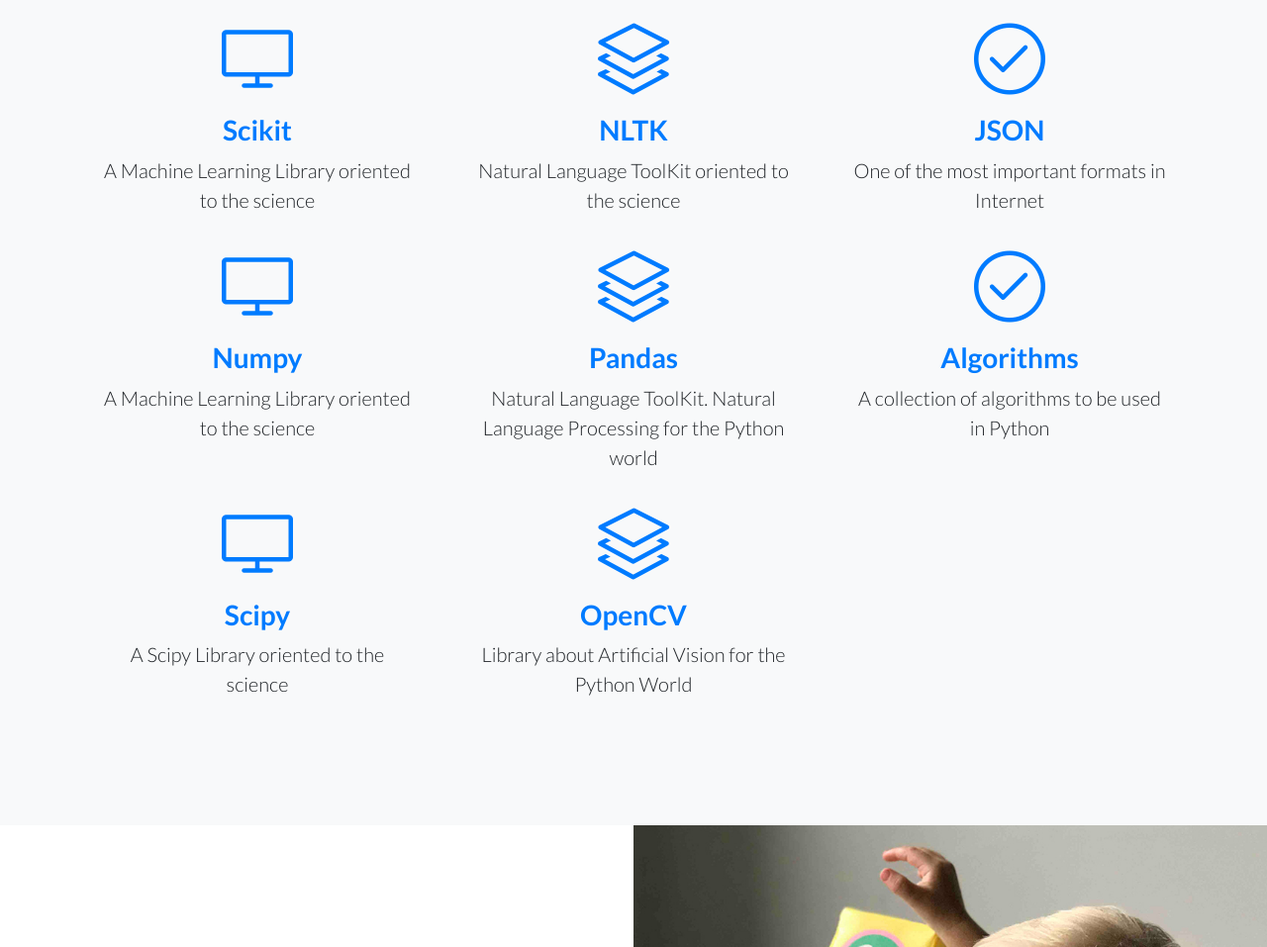
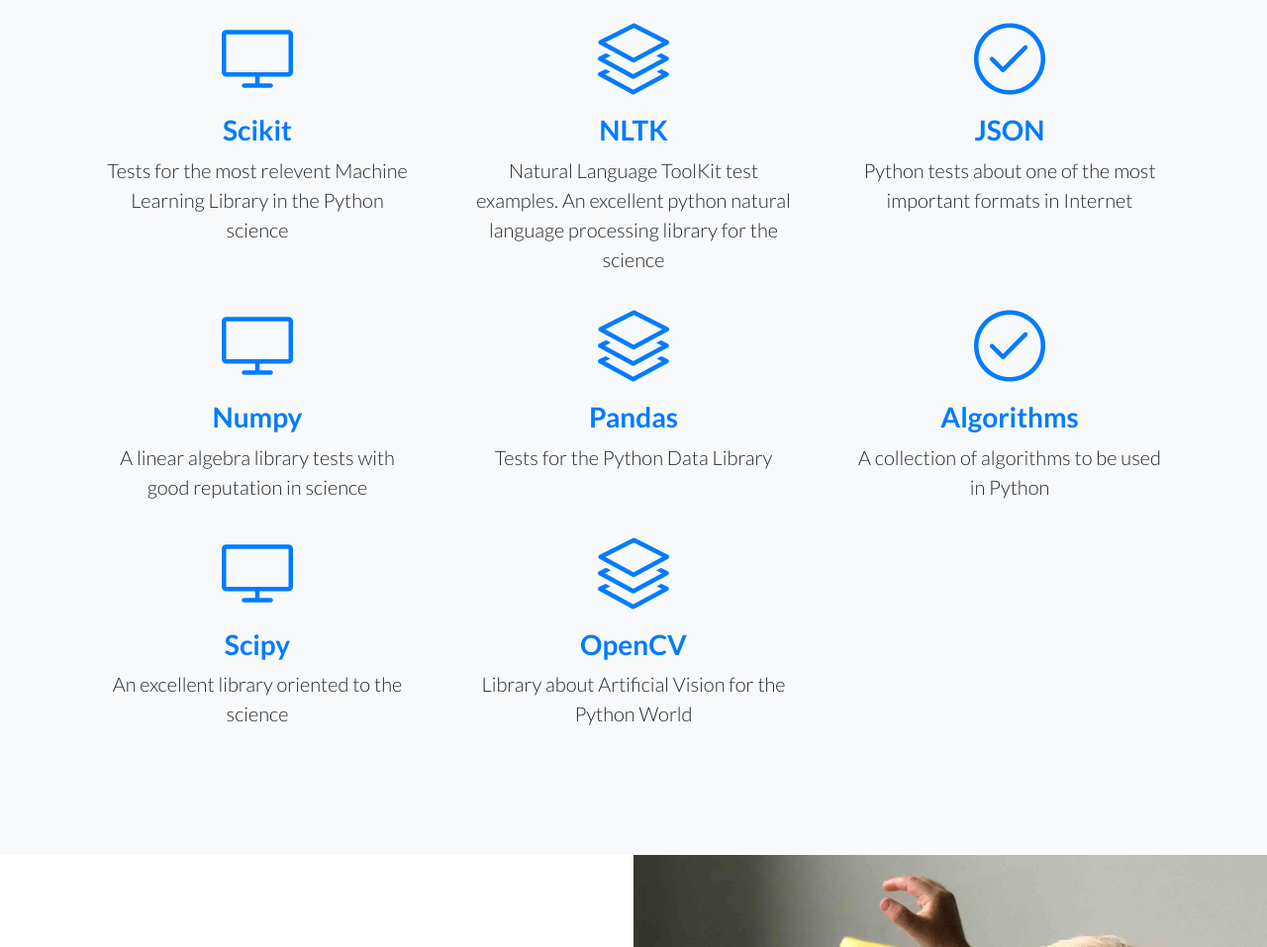
Before and after one commit to davidam/damelibraries-web, a website: page index.html in a window 1280 px wide. Shown: the part 747-1704 px from the top of the page at 99% size. Drawn offline with Linux system fonts and the light colour scheme.

Commit message:
index.html: improving the sentences in the libraries

```diff
--- a/index.html
+++ b/index.html
@@ -68,7 +68,7 @@
               <i class="icon-screen-desktop m-auto text-primary"></i>
             </div>
             <h3><a href="https://github.com/davidam/damescikit">Scikit</a></h3>
-            <p class="lead mb-0">A Machine Learning Library oriented to the science</p>
+            <p class="lead mb-0">Tests for the most relevent Machine Learning Library in the Python science</p>
           </div>
         </div>
         <div class="col-lg-4">
@@ -77,7 +77,7 @@
               <i class="icon-layers m-auto text-primary"></i>
             </div>
             <h3><a href="https://github.com/davidam/damenltk">NLTK</a></h3>
-            <p class="lead mb-0">Natural Language ToolKit oriented to the science</p>
+            <p class="lead mb-0">Natural Language ToolKit test examples. An excellent python natural language processing library for the science</p>
           </div>
         </div>
         <div class="col-lg-4">
@@ -86,7 +86,7 @@
               <i class="icon-check m-auto text-primary"></i>
             </div>
             <h3><a href="https://github.com/davidam/damejson">JSON</a></h3>
-            <p class="lead mb-0">One of the most important formats in Internet</p>
+            <p class="lead mb-0">Python tests about one of the most important formats in Internet</p>
           </div>
         </div>
       </div>
@@ -97,7 +97,7 @@
               <i class="icon-screen-desktop m-auto text-primary"></i>
             </div>
             <h3><a href="https://github.com/davidam/damenumpy">Numpy</a></h3>
-            <p class="lead mb-0">A Machine Learning Library oriented to the science</p>
+            <p class="lead mb-0">A linear algebra library tests with good reputation in science</p>
           </div>
         </div>
         <div class="col-lg-4">
@@ -106,7 +106,7 @@
               <i class="icon-layers m-auto text-primary"></i>
             </div>
             <h3><a href="https://github.com/davidam/damepandas">Pandas</a></h3>
-            <p class="lead mb-0">Natural Language ToolKit. Natural Language Processing for the Python world</p>
+            <p class="lead mb-0">Tests for the Python Data Library</p>
           </div>
         </div>
         <div class="col-lg-4">
@@ -126,7 +126,7 @@
               <i class="icon-screen-desktop m-auto text-primary"></i>
             </div>
             <h3><a href="https://github.com/davidam/damescipy">Scipy</a></h3>
-            <p class="lead mb-0">A Scipy Library oriented to the science</p>
+            <p class="lead mb-0">An excellent library oriented to the science</p>
           </div>
         </div>
         <div class="col-lg-4">
```
